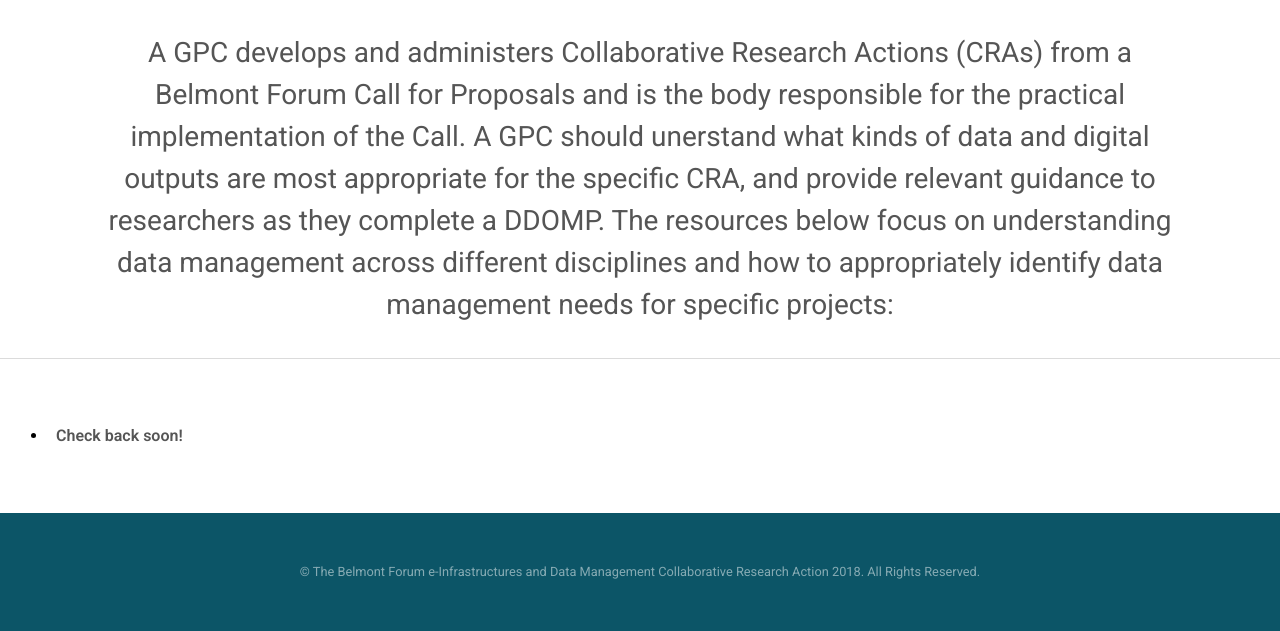
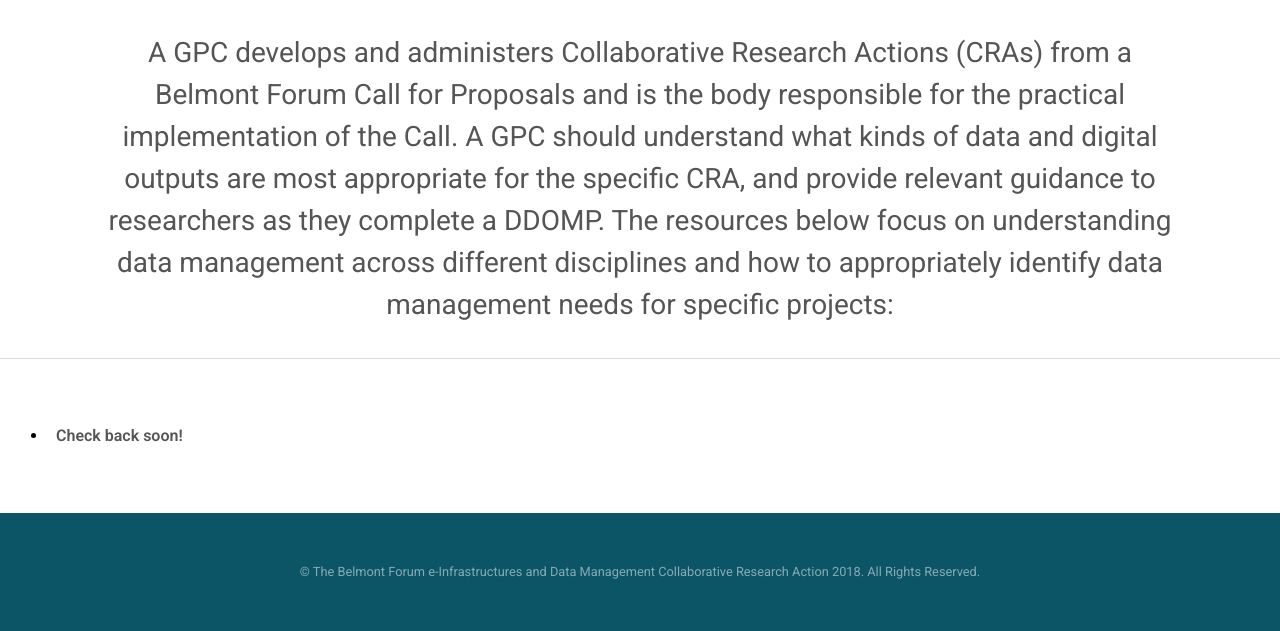
Before and after one commit to bfe-inf/toolkit, a Jekyll site: the page built from dmt-gpcs.html, in a window 1280 px wide. Shown: the part 290-921 px from the top of the page. Built offline with Jekyll 4.4.1, drawn with Linux system fonts in a browser that asks for light colours.

Commit message:
Update dmt-gpcs.html

```diff
--- a/dmt-gpcs.html
+++ b/dmt-gpcs.html
@@ -48,7 +48,7 @@
 			<section id="main" class="wrapper" style="padding-bottom: 0px;">
 				<div class="inner">
 					<header class="align-center">
-						<h3>A GPC develops and administers Collaborative Research Actions (CRAs) from a Belmont Forum Call for Proposals and is the body responsible for the practical implementation of the Call. A GPC should unerstand what kinds of data and digital outputs are most appropriate for the specific CRA, and provide relevant guidance to researchers as they complete a DDOMP. The resources below focus on understanding data management across different disciplines and how to appropriately identify data management needs for specific projects: </h3>
+						<h3>A GPC develops and administers Collaborative Research Actions (CRAs) from a Belmont Forum Call for Proposals and is the body responsible for the practical implementation of the Call. A GPC should understand what kinds of data and digital outputs are most appropriate for the specific CRA, and provide relevant guidance to researchers as they complete a DDOMP. The resources below focus on understanding data management across different disciplines and how to appropriately identify data management needs for specific projects: </h3>
 					</header>
 			</section>
 			<hr>
```
